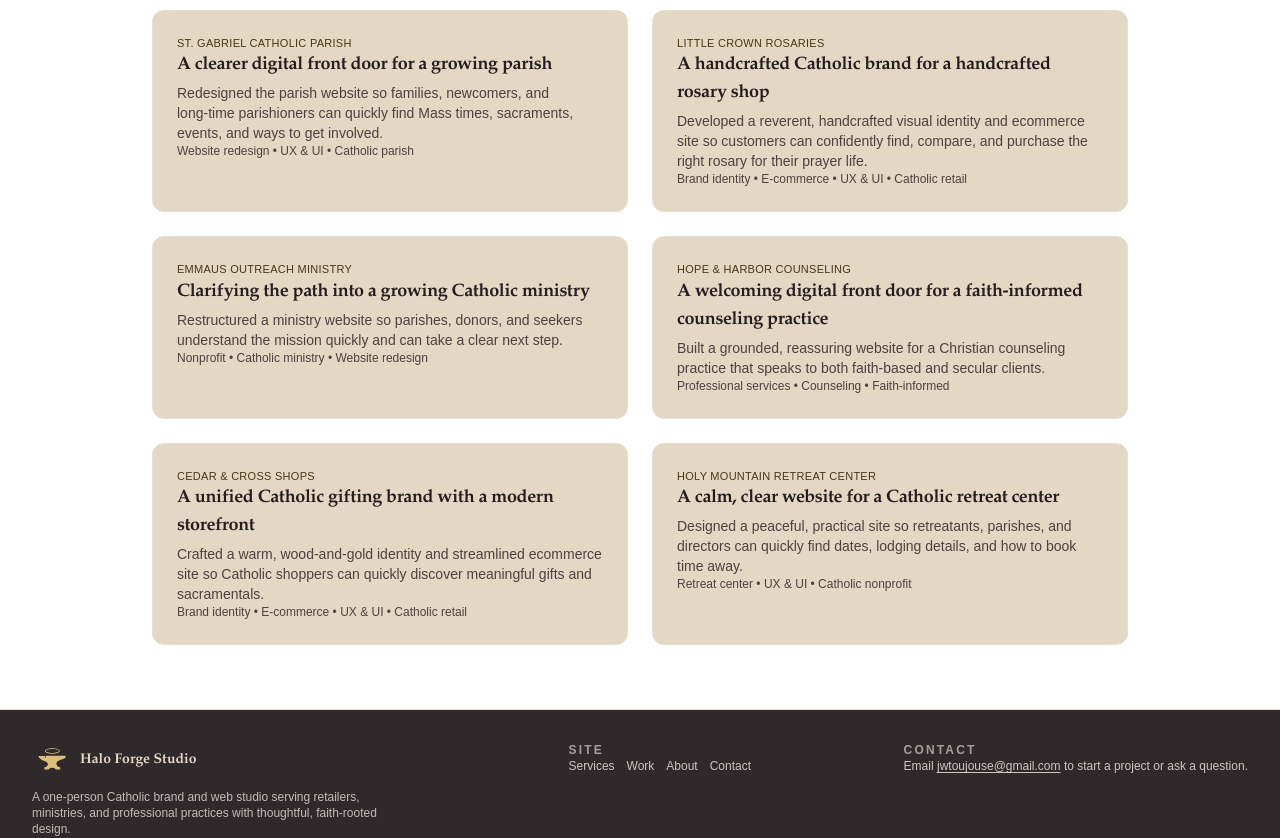
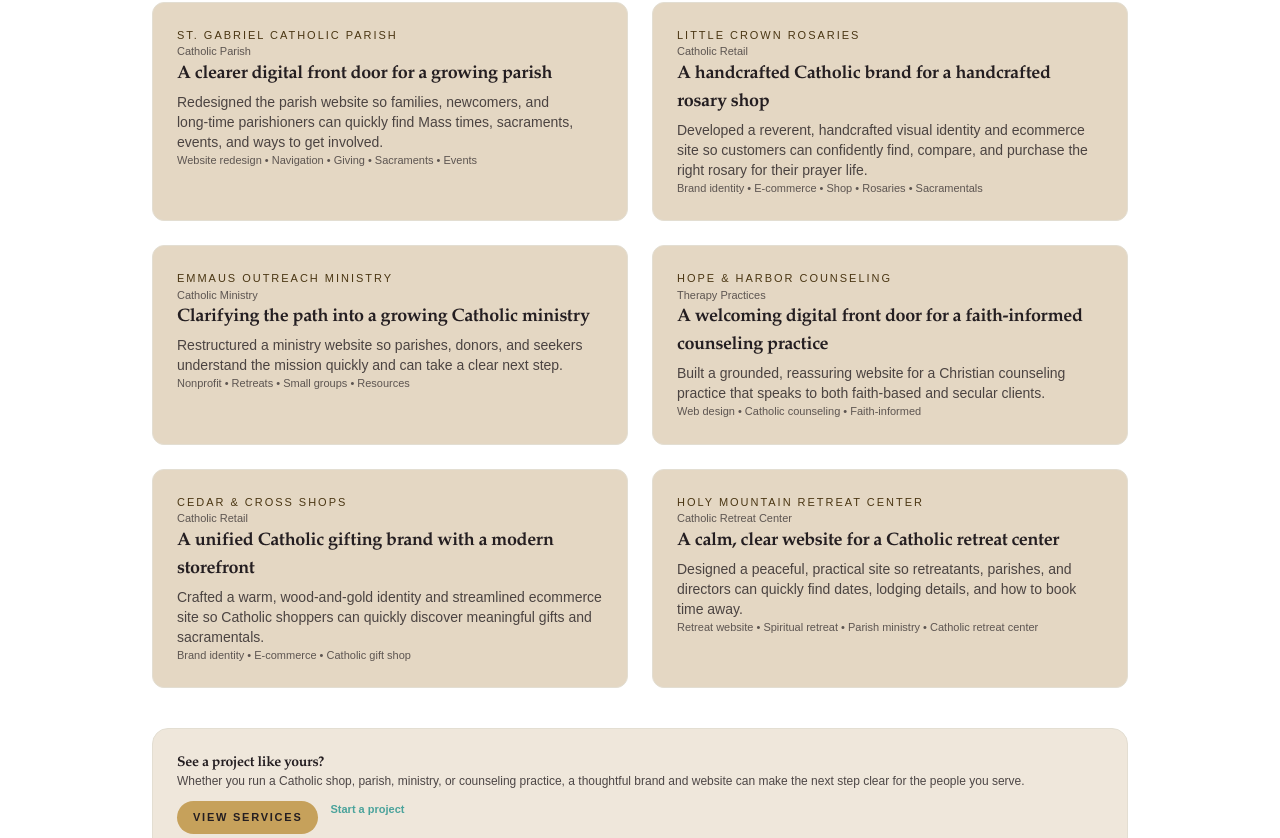
Before and after one commit to jordan2juice/halo-forge-studio, a Next.js app: page /work in a window 1280 px wide. Shown: the part 287-1125 px from the top of the page. Built offline with nearby package versions, Linux system fonts and the light colour scheme.

Commit message:
`Update metadata and content across the app to reflect the studio's focus on Catholic branding and web design`

```diff
--- /dev/null
+++ b/app/components/home/WhoIServe.tsx
@@ -0,0 +1,52 @@
+"use client";
+
+import { motion } from "framer-motion";
+import { ShoppingBag, Briefcase, HeartHandshake } from "lucide-react";
+
+const audience = [
+  {
+    icon: ShoppingBag,
+    title: "Catholic retailers",
+    body: "Rosary shops, bookstores, and gift boutiques that need clear, trustworthy ecommerce experiences for Catholic customers.",
+  },
+  {
+    icon: Briefcase,
+    title: "Professional services",
+    body: "Catholic-informed counseling, legal, finance, and consulting practices that want calm, credible sites that bring the right inquiries.",
+  },
+  {
+    icon: HeartHandshake,
+    title: "Missions & ministries",
+    body: "Parish ministries, nonprofits, and retreat centers that need mission-focused sites to reach donors, volunteers, and the people they serve.",
+  },
+];
+
+export function AudienceStrip() {
+  return (
+    <section className="mt-8 grid gap-4 md:grid-cols-3 text-sm text-halo-dusk/80">
+      {audience.map((item, index) => {
+        const Icon = item.icon;
+        return (
+          <motion.div
+            key={item.title}
+            initial={{ opacity: 0, y: 8 }}
+            whileInView={{ opacity: 1, y: 0 }}
+            viewport={{ once: true, amount: 0.3 }}
+            transition={{ duration: 0.35, delay: index * 0.08 }}
+            className="rounded-xl border border-halo-border-soft bg-halo-offwhite/80 p-4"
+          >
+            <div className="mb-2 flex items-center gap-2">
+              <span className="inline-flex h-7 w-7 items-center justify-center rounded-full bg-halo-gold/15 text-halo-gold-deep">
+                <Icon className="h-3.5 w-3.5" />
+              </span>
+              <h2 className="saint-sans text-xs font-semibold uppercase tracking-[0.18em] text-halo-dusk/70">
+                {item.title}
+              </h2>
+            </div>
+            <p>{item.body}</p>
+          </motion.div>
+        );
+      })}
+    </section>
+  );
+}
--- a/app/layout.tsx
+++ b/app/layout.tsx
@@ -13,8 +13,9 @@
 });
 
 export const metadata: Metadata = {
-  title: "Halo Forge Studio",
-  description: "Forging light into lasting design.",
+  title: "Halo Forge Studio – Catholic branding & web design",
+  description:
+    "Halo Forge Studio designs and builds Catholic brands and websites for parishes, ministries, and faith-based businesses.",
 };
 
 export default function RootLayout({
--- a/app/work/case-studies.ts
+++ b/app/work/case-studies.ts
@@ -17,6 +17,7 @@
   outcome: string;
   tags: string[];
   images?: CaseStudyImage[];
+  sector?: string;
 };
 
 export const CASE_STUDIES: CaseStudy[] = [
@@ -33,7 +34,8 @@
       "Halo Forge Studio restructured the site around the core tasks parishioners actually come to the site for: Mass and confession times, sacraments, events, and giving. A simplified navigation, clear calls to action, and a calmer visual system made it easier to scan on mobile and desktop. Key sections like Mass times and directions moved to the homepage, while sacraments and ministries received dedicated, scannable pages.",
     outcome:
       "The new website gives St. Gabriel a welcoming, mission‑aligned online presence that feels consistent with the parish’s liturgical life. Parishioners can now find Mass times, sacraments, and contact information within a couple of clicks, reducing repeat questions to the office and making it easier for newcomers to take their next step into parish life.",
-    tags: ["Website redesign", "UX & UI", "Catholic parish"],
+    sector: "Catholic Parish",
+    tags: ["Website redesign", "Navigation", "Giving", "Sacraments", "Events"],
     images: [
       {
         src: "/images/case-studies/st-gabriel/stg-desktop.png",
@@ -61,7 +63,8 @@
       "Starting with brand foundations, a new logo, color palette, and type system were created to reflect the shop’s Marian devotion and handcrafted quality. The ecommerce site was then rebuilt around those visuals, reorganizing the catalog into clear categories like everyday rosaries, sacrament gifts, and custom commissions with filters for material, color, and price, plus trust‑building content such as a rosary buying guide, care instructions, and craftsmanship details.",
     outcome:
       "The refreshed brand and website now present Little Crown Rosaries as a focused, trustworthy Catholic maker rather than just another generic shop. Visitors can quickly narrow in on the right rosary, understand the story and durability behind each piece, and move from browsing to purchase with less friction, supporting stronger online sales and fewer pre‑purchase questions.",
-    tags: ["Brand identity", "E‑commerce", "UX & UI", "Catholic retail"],
+    tags: ["Brand identity", "E‑commerce", "Shop", "Rosaries", "Sacramentals"],
+    sector: "Catholic Retail",
     images: [
       {
         src: "/images/case-studies/little-crown/lcr-brand.png",
@@ -88,7 +91,8 @@
       "The homepage was reframed around a simple “Who we serve, What we offer, How to join” structure with clearer language and calls to action. Navigation was simplified into a few main paths for parishes, individuals, and supporters, and new content blocks highlighted signature retreats, testimonies, and ways to partner with the ministry.",
     outcome:
       "The redesigned site gives seekers and parish partners a much clearer path into the ministry, with improved visibility for events and programs and content that better reflects Emmaus Outreach’s Catholic identity and mission‑driven work.",
-    tags: ["Nonprofit", "Catholic ministry", "Website redesign"],
+    tags: ["Nonprofit", "Retreats", "Small groups", "Resources"],
+    sector: "Catholic Ministry",
     images: [
       {
         src: "/images/case-studies/emmaus-outreach/eom-homepage.png",
@@ -124,7 +128,8 @@
       "A calm, uncluttered layout was designed that leads with client concerns and outcomes first, with gentle, opt‑in language about how faith can be integrated into therapy. Service pages and specialties were clarified, location‑specific SEO content was added, and a simple intake flow was created that guides visitors toward a single, focused contact form.",
     outcome:
       "Prospective clients now understand who the practice serves, what issues it specializes in, and how faith can be incorporated if desired, resulting in more qualified inquiries and a site that feels both clinically credible and quietly rooted in Christian hope.",
-    tags: ["Professional services", "Counseling", "Faith-informed"],
+    tags: ["Web design", "Catholic counseling", "Faith-informed"],
+    sector: "Therapy Practices",
     images: [
       {
         src: "/images/case-studies/hope-harbor/hh-homepage.png",
@@ -159,7 +164,8 @@
       "A coherent visual identity was developed around the imagery of carved wood and the cross, pairing a refined wordmark with a warm, restrained color palette and simple typographic system. The ecommerce experience was rebuilt to highlight curated collections such as sacrament gifts, home altars, and seasonal devotionals, with filters for price, recipient, and feast, plus storytelling blocks that explain the mission and feature Catholic makers.",
     outcome:
       "The new Cedar & Cross brand and website present the shop as a focused, mission‑driven destination for Catholic gifts rather than a generic marketplace. Shoppers can browse by occasion, devotion, or collection, understand the spiritual meaning behind products, and complete purchases more easily on mobile and desktop, supporting stronger repeat business and collaboration with featured makers.",
-    tags: ["Brand identity", "E‑commerce", "UX & UI", "Catholic retail"],
+    tags: ["Brand identity", "E‑commerce", "Catholic gift shop"],
+    sector: "Catholic Retail",
     images: [
       {
         src: "/images/case-studies/cedar-cross/cc-homepage.png",
@@ -194,7 +200,13 @@
       "The site was reorganized around three primary paths—individual retreats, parish/group retreats, and clergy days—each with clear descriptions, pricing, and FAQs. A calm, image-light layout using your Halo Forge dusk, gold, and linen palette makes key information easy to scan, while an availability calendar and simple inquiry form reduce back-and-forth emails.",
     outcome:
       "Retreatants can now discern the right offering at a glance, parishes can quickly get answers about group logistics, and the staff spends less time answering basic questions. The center presents a welcoming, trustworthy digital front door that matches the quiet, prayerful experience on the grounds.",
-    tags: ["Retreat center", "UX & UI", "Catholic nonprofit"],
+    tags: [
+      "Retreat website",
+      "Spiritual retreat",
+      "Parish ministry",
+      "Catholic retreat center",
+    ],
+    sector: "Catholic Retreat Center",
     images: [
       {
         src: "/images/case-studies/holy-mountain/hm-homepage.png",
--- a/app/work/page.tsx
+++ b/app/work/page.tsx
@@ -17,9 +17,10 @@
           <h1 className="saint-serif mt-3 text-3xl md:text-4xl font-semibold text-halo-dusk">
             Case studies from Halo Forge Studio
           </h1>
-          <p className="saint-sans mt-3 max-w-2xl text-sm md:text-base text-halo-dusk/80">
+          <p className="saint-sans max-w-2xl text-sm text-halo-dusk/80">
             Branding and web projects for parishes, ministries, and
-            Catholic-owned businesses, built for clarity, beauty, and mission.
+            Catholic-owned businesses, built for clarity, beauty, and mission—so
+            the people you serve can actually find you and take the next step.
           </p>
         </header>
 
@@ -28,25 +29,52 @@
             <Link
               key={cs.slug}
               href={`/work/${cs.slug}`}
-              className="group rounded-xl border border-halo-border-subtle bg-halo-linen p-6 hover:bg-halo-linen/80 transition"
+              className="group rounded-xl border border-halo-border-subtle bg-halo-linen p-6 transition transform hover:-translate-y-1 hover:shadow-soft"
             >
-              <p className="text-[11px] saint-sans font-medium text-halo-gold-deep uppercase tracking-wide mb-1">
+              <p className="saint-sans text-[11px] font-medium uppercase tracking-[0.18em] text-halo-gold-deep mb-1">
                 {cs.client}
+              </p>
+              <p className="saint-sans text-[11px] text-halo-dusk/70 mb-1">
+                {cs.sector}
               </p>
               <h2 className="saint-serif text-lg font-medium text-halo-dusk mb-1">
                 {cs.title}
               </h2>
-              <p className="saint-sans text-halo-dusk/80 text-sm text-muted line-clamp-3 mb-3">
+              <p className="saint-sans text-sm text-halo-dusk/80 line-clamp-3 mb-3">
                 {cs.subtitle}
               </p>
               {cs.tags?.length > 0 && (
-                <p className="saint-sans text-halo-dusk/80 text-xs text-muted">
+                <p className="saint-sans text-[11px] text-halo-dusk/70">
                   {cs.tags.join(" • ")}
                 </p>
               )}
             </Link>
           ))}
         </section>
+        <section className="mt-10 rounded-2xl border border-halo-border-subtle bg-halo-linen/60 px-6 py-6">
+          <h2 className="saint-serif text-sm font-semibold text-halo-dusk">
+            See a project like yours?
+          </h2>
+          <p className="saint-sans mt-1 text-xs text-halo-dusk/80">
+            Whether you run a Catholic shop, parish, ministry, or counseling
+            practice, a thoughtful brand and website can make the next step
+            clear for the people you serve.
+          </p>
+          <div className="mt-3 flex flex-wrap gap-3">
+            <Link
+              href="/services"
+              className="saint-sans inline-flex items-center rounded-full bg-halo-gold px-4 py-2 text-[11px] font-semibold uppercase tracking-[0.16em] text-halo-dusk shadow-soft transition-colors hover:bg-halo-gold-deep"
+            >
+              View services
+            </Link>
+            <Link
+              href="/contact"
+              className="saint-sans text-[11px] font-semibold text-halo-teal underline-offset-4 hover:underline"
+            >
+              Start a project
+            </Link>
+          </div>
+        </section>
       </main>
       <Footer />
     </>
```
Also changed, not shown: app/about/page.tsx (+11 -2 lines), app/components/home/Hero.tsx (+4 -5 lines), app/contact/page.tsx (+10 -1 lines), app/page.tsx (+9 -0 lines), app/services/page.tsx (+14 -13 lines), app/components/ui/Card.tsx (added).
